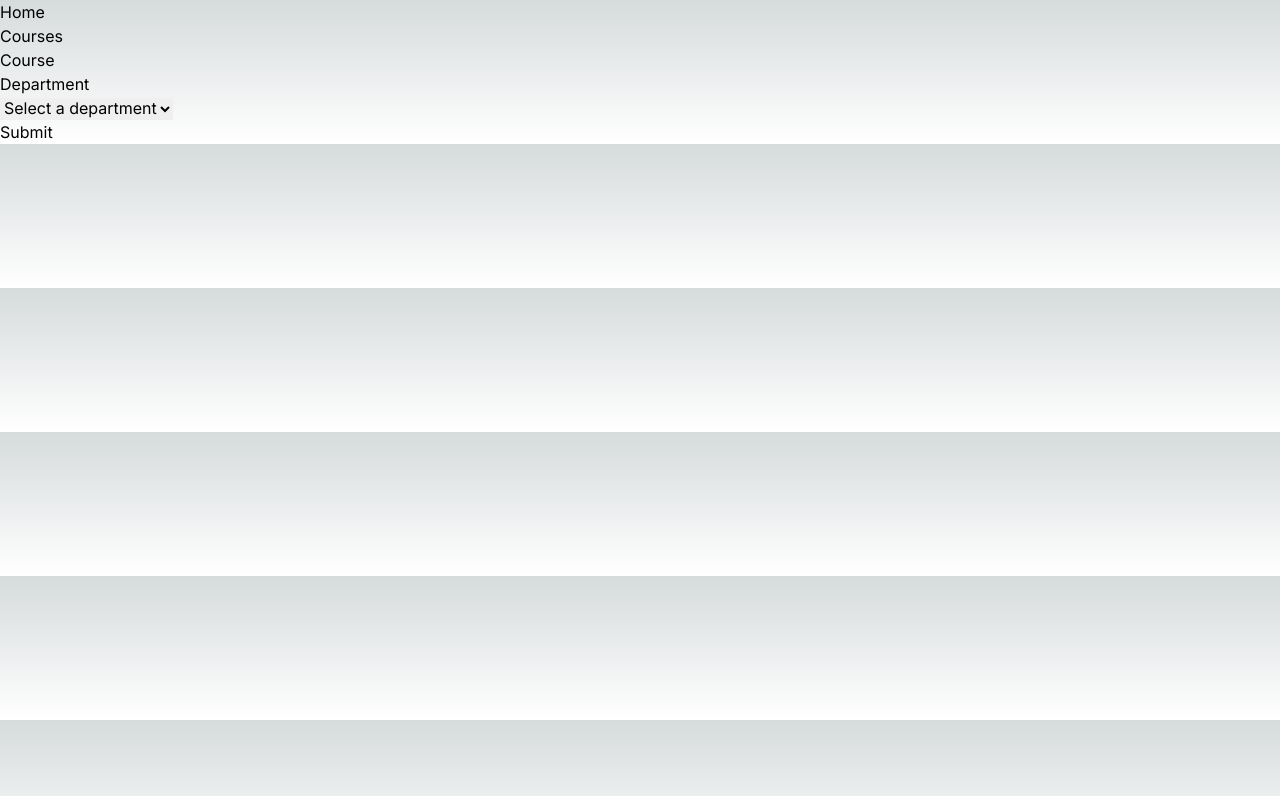
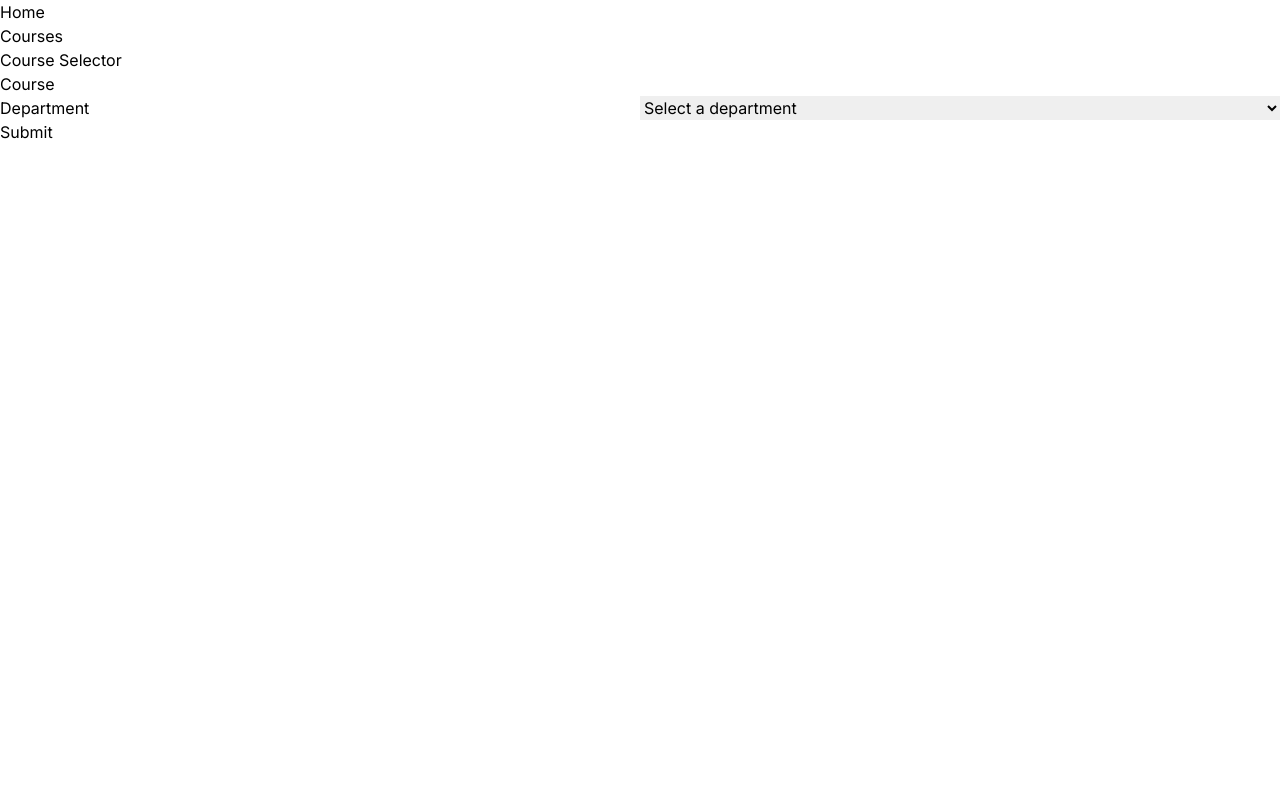
Before and after one commit to cedricdvd/calgen, a Next.js app: page / in a window 1280 px wide. Shown: the top 796 px of the page. Built offline with nearby package versions, Linux system fonts and the light colour scheme.

Commit message:
Style tables

```diff
--- a/src/app/components/CourseForm/ActivityDetails.tsx
+++ b/src/app/components/CourseForm/ActivityDetails.tsx
@@ -55,7 +55,7 @@ function ActivityDetails({
       <h2>Meetings</h2>
       {activities.length == 0 && <p>No meetings</p>}
       {lectures.length > 0 && (
-        <>
+        <div className="activity-select">
           <p>Lecture</p>
           <Select
             options={lectures.map((lecture) => lecture.sectionNum)}
@@ -73,10 +73,10 @@ function ActivityDetails({
               <p>{lectures.find((l) => l.sectionNum === lecture)?.timeOfDay}</p>
             </>
           )}
-        </>
+        </div>
       )}
       {labs.length > 0 && (
-        <>
+        <div className="activity-select">
           <p>Lab</p>
           <Select
             options={labs.map((lab) => lab.sectionNum)}
@@ -92,10 +92,10 @@ function ActivityDetails({
               <p>{labs.find((l) => l.sectionNum === lab)?.timeOfDay}</p>
             </>
           )}
-        </>
+        </div>
       )}
       {discussions.length > 0 && (
-        <>
+        <div className="activity-select">
           <p>Discussion</p>
           <Select
             options={discussions.map((discussion) => discussion.sectionNum)}
@@ -121,10 +121,10 @@ function ActivityDetails({
               </p>
             </>
           )}
-        </>
+        </div>
       )}
       {studios.length > 0 && (
-        <>
+        <div className="activity-select">
           <p>Studio</p>
           <Select
             options={studios.map((studio) => studio.sectionNum)}
@@ -140,7 +140,7 @@ function ActivityDetails({
               <p>{studios.find((s) => s.sectionNum === studio)?.timeOfDay}</p>
             </>
           )}
-        </>
+        </div>
       )}
     </div>
   );
--- a/src/app/components/CourseForm/CourseDetails.tsx
+++ b/src/app/components/CourseForm/CourseDetails.tsx
@@ -29,7 +29,7 @@ function CourseDetails({
         <p>No courses available</p>
       )}
       {courseRepository.getDepartments().length > 0 && (
-        <>
+        <div className="course-select">
           <p>Department</p>
           <Select
             options={courseRepository.getDepartments()}
@@ -39,10 +39,10 @@ function CourseDetails({
             disabledMessage={"Select a department"}
             ariaLabel={"Department"}
           />
-        </>
+        </div>
       )}
       {courseRepository.getCoursesByDepartment(department).length > 0 && (
-        <>
+        <div className="course-select">
           <p>Course Number</p>
           <Select
             options={courseRepository.getCourseNumbers(department)}
@@ -52,10 +52,10 @@ function CourseDetails({
             disabledMessage={"Select a course number"}
             ariaLabel={"CourseNum"}
           />
-        </>
+        </div>
       )}
       {courseRepository.getCourseByTitle(department, courseNum) !== null && (
-        <>
+        <div className="course-select">
           <p>Section Number</p>
           <Select
             options={
@@ -69,7 +69,7 @@ function CourseDetails({
             disabledMessage={"Select a section number"}
             ariaLabel={"SectionNum"}
           />
-        </>
+        </div>
       )}
     </div>
   );
--- a/src/app/components/CourseForm/CourseForm.tsx
+++ b/src/app/components/CourseForm/CourseForm.tsx
@@ -155,7 +155,8 @@ function CourseForm({
   }
 
   return (
-    <div className={"CourseForm"}>
+    <div className={"course-form"}>
+      <h1>Course Selector</h1>
       <CourseDetails
         courseRepository={courseRepository}
         department={department}
--- a/src/app/components/CourseForm/ExamDetails.tsx
+++ b/src/app/components/CourseForm/ExamDetails.tsx
@@ -8,12 +8,12 @@ function ExamDetails({ exams }: ExamDetailsProps) {
   return (
     <>
       <h2>Exams</h2>
-      <div className="Exams">
+      <div className="exam-details">
         {exams.length === 0 ? (
           <p>No exams</p>
         ) : (
           exams.map((exam, index) => (
-            <div className="ExamItem" key={index}>
+            <div className="exam-details-item" key={index}>
               <p>{exam.type}</p>
               <p>{exam.date}</p>
               <p>{exam.timeOfDay}</p>
--- a/src/app/components/CourseList/ActivityItem.tsx
+++ b/src/app/components/CourseList/ActivityItem.tsx
@@ -7,11 +7,11 @@ interface ActivityItemProps {
 function ActivityItem({ activity }: ActivityItemProps) {
   return (
     <div className="activity-item">
-      <div>{activity.sectionNum}</div>
-      <div>{activity.type}</div>
-      <div>{activity.daysOfWeek}</div>
-      <div>{activity.timeOfDay}</div>
-      <div>{activity.location}</div>
+      <p>{activity.sectionNum}</p>
+      <p>{activity.type}</p>
+      <p>{activity.daysOfWeek}</p>
+      <p>{activity.timeOfDay}</p>
+      <p>{activity.location}</p>
     </div>
   );
 }
--- a/src/app/components/CourseList/CourseItem.tsx
+++ b/src/app/components/CourseList/CourseItem.tsx
@@ -18,11 +18,11 @@ function CourseItem({ course }: CourseItemProps) {
       {section.activities.length > 0 && (
         <div className="activity-list">
           <div className="activity-header">
-            <div>Section</div>
-            <div>Type</div>
-            <div>Days of Week</div>
-            <div>Time</div>
-            <div>Location</div>
+            <p>Section</p>
+            <p>Type</p>
+            <p>Days of Week</p>
+            <p>Time</p>
+            <p>Location</p>
           </div>
           {section.activities.map((activity: IActivity, index: number) => (
             <ActivityItem key={index} activity={activity} />
@@ -33,11 +33,11 @@ function CourseItem({ course }: CourseItemProps) {
       {section.exams.length > 0 && (
         <div className="exam-list">
           <div className="exam-header">
-            <div>Type</div>
-            <div>Day of Week</div>
-            <div>Date</div>
-            <div>Time</div>
-            <div>Location</div>
+            <p>Type</p>
+            <p>Day of Week</p>
+            <p>Date</p>
+            <p>Time</p>
+            <p>Location</p>
           </div>
           {section.exams.map((exam: IExam, index: number) => (
             <ExamItem key={index} exam={exam} />
--- a/src/app/components/CourseList/ExamItem.tsx
+++ b/src/app/components/CourseList/ExamItem.tsx
@@ -7,11 +7,11 @@ interface ExamItemProps {
 function ExamItem({ exam }: ExamItemProps) {
   return (
     <div className="exam-item">
-      <div>{exam.type}</div>
-      <div>{exam.dayOfWeek}</div>
-      <div>{exam.date}</div>
-      <div>{exam.timeOfDay}</div>
-      <div>{exam.location}</div>
+      <p>{exam.type}</p>
+      <p>{exam.dayOfWeek}</p>
+      <p>{exam.date}</p>
+      <p>{exam.timeOfDay}</p>
+      <p>{exam.location}</p>
     </div>
   );
 }
--- a/src/app/globals.css
+++ b/src/app/globals.css
@@ -8,30 +8,58 @@
   --background-end-rgb: 255, 255, 255;
 }
 
-@media (prefers-color-scheme: dark) {
-  :root {
-    --foreground-rgb: 255, 255, 255;
-    --background-start-rgb: 0, 0, 0;
-    --background-end-rgb: 0, 0, 0;
-  }
+.activity-list, .exam-list {
+  display: grid;
+  grid-template-columns: 1fr 1fr 1fr 1fr 1fr;
 }
 
-body {
-  color: rgb(var(--foreground-rgb));
-  background: linear-gradient(
-      to bottom,
-      transparent,
-      rgb(var(--background-end-rgb))
-    )
-    rgb(var(--background-start-rgb));
+.activity-header, .activity-item, .exam-header, .exam-item {
+  display: contents;
 }
 
-input {
-  color:black;
+.activity-select {
+  display: grid;
+  grid-template-columns: 1fr 1fr 1fr 1fr;
 }
 
-@layer utilities {
-  .text-balance {
-    text-wrap: balance;
-  }
+.exam-details {
+  display: grid;
+  grid-template-columns: 1fr 1fr 1fr 1fr;
 }
+
+.exam-details-item {
+  display: contents;
+}
+
+.course-select {
+  display: grid;
+  grid-template-columns: 1fr 1fr;
+}
+
+/* @media (prefers-color-scheme: dark) { */
+/*   :root { */
+/*     --foreground-rgb: 255, 255, 255; */
+/*     --background-start-rgb: 0, 0, 0; */
+/*     --background-end-rgb: 0, 0, 0; */
+/*   } */
+/* } */
+/*   */
+/* body { */
+/*   color: rgb(var(--foreground-rgb)); */
+/*   background: linear-gradient( */
+/*       to bottom, */
+/*       transparent, */
+/*       rgb(var(--background-end-rgb)) */
+/*     ) */
+/*     rgb(var(--background-start-rgb)); */
+/* } */
+/*   */
+/* input { */
+/*   color:black; */
+/* } */
+/*   */
+/* @layer utilities { */
+/*   .text-balance { */
+/*     text-wrap: balance; */
+/*   } */
+/* } */
```
Also changed, not shown: 2 other files (tests, documents, lock files or other folders).
